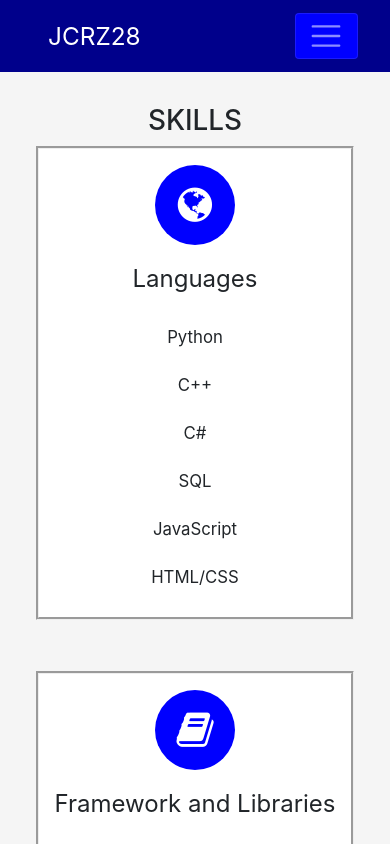
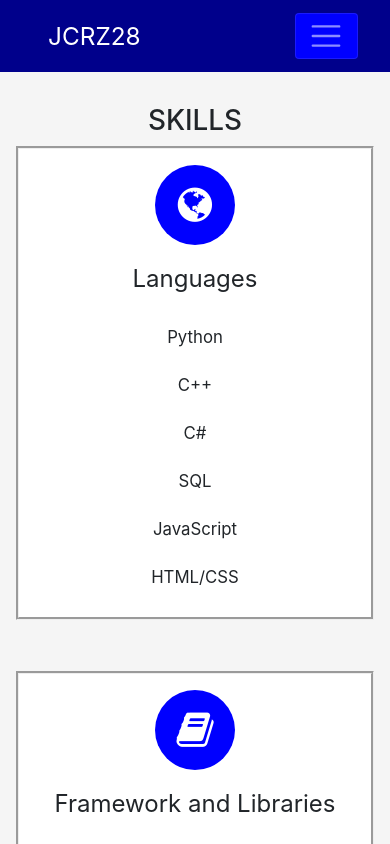
Before and after one commit to jcrz28/Personal-Website-ReactJS, a React (Create React App) app in the folder personal-website/: page /Skills in a window 390 px wide. Shown: the top 844 px of the page. Built offline with nearby package versions, Linux system fonts and the light colour scheme.

Commit message:
Adjusted skill set width

```diff
--- a/personal-website/src/components/Skills/Skills.module.css
+++ b/personal-website/src/components/Skills/Skills.module.css
@@ -48,12 +48,10 @@
     .grid{
         grid-template-columns: repeat(2, 1fr);
     }
-    .skill{
-        align-items: center;
-    }
+
 }
 
-@media screen and (max-width: 950px){
+@media screen and (max-width: 1000px){
     .grid, .list{
         grid-template-columns: repeat(1, 1fr);
     }
@@ -61,4 +59,8 @@
         line-height: 3rem;
         padding: 0rem;
     }
+    .skill{
+        width: 100%;
+        max-width: 25rem;
+    }
 }
```
